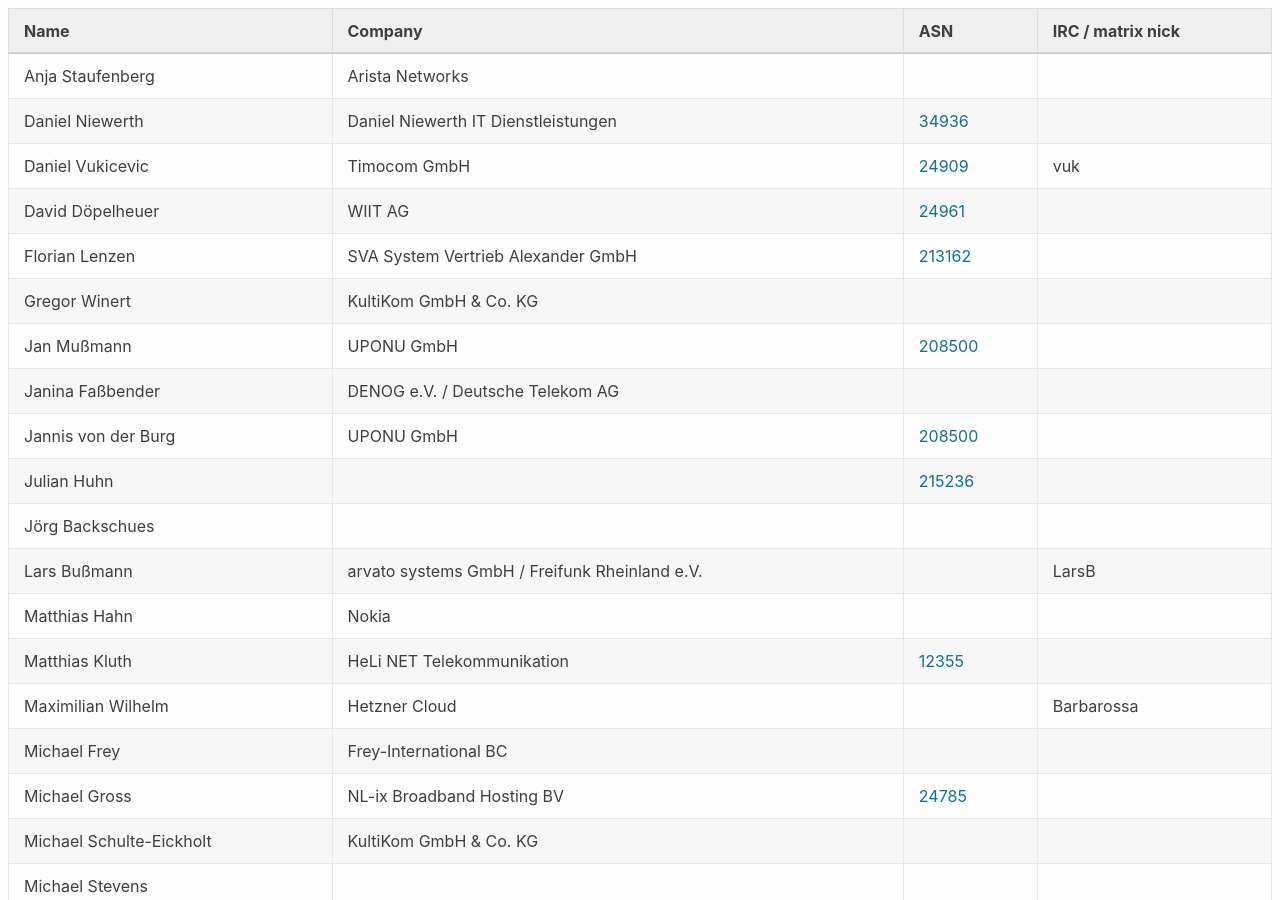
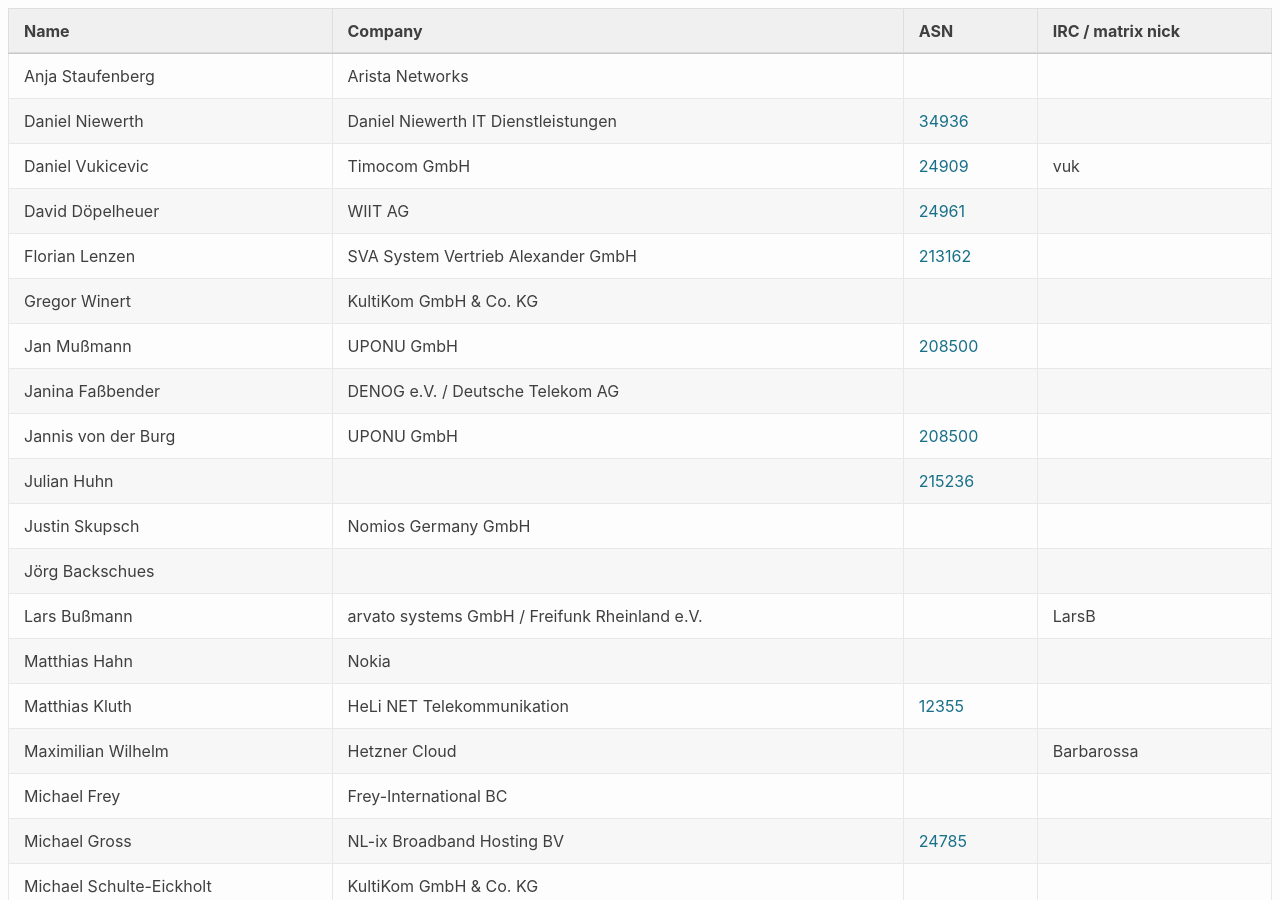
Before and after one commit to denog/pretix-attendeelist, a Jekyll site: the page built from denogmeetup25-02/index.markdown, in a window 1280 px wide and 900 px high. Built offline with Jekyll 4.4.1, drawn with Linux system fonts in a browser that asks for light colours.

Commit message:
Latest data: Tue Feb  4 19:27:50 UTC 2025

```diff
--- a/_data/attendees_denogmeetup25-02.json
+++ b/_data/attendees_denogmeetup25-02.json
@@ -64,6 +64,12 @@
     "company": null,
     "irc": null,
     "asn": "215236"
+  },
+  {
+    "name": "Justin Skupsch",
+    "company": "Nomios Germany GmbH",
+    "irc": null,
+    "asn": null
   },
   {
     "name": "Lars Bußmann",
```
